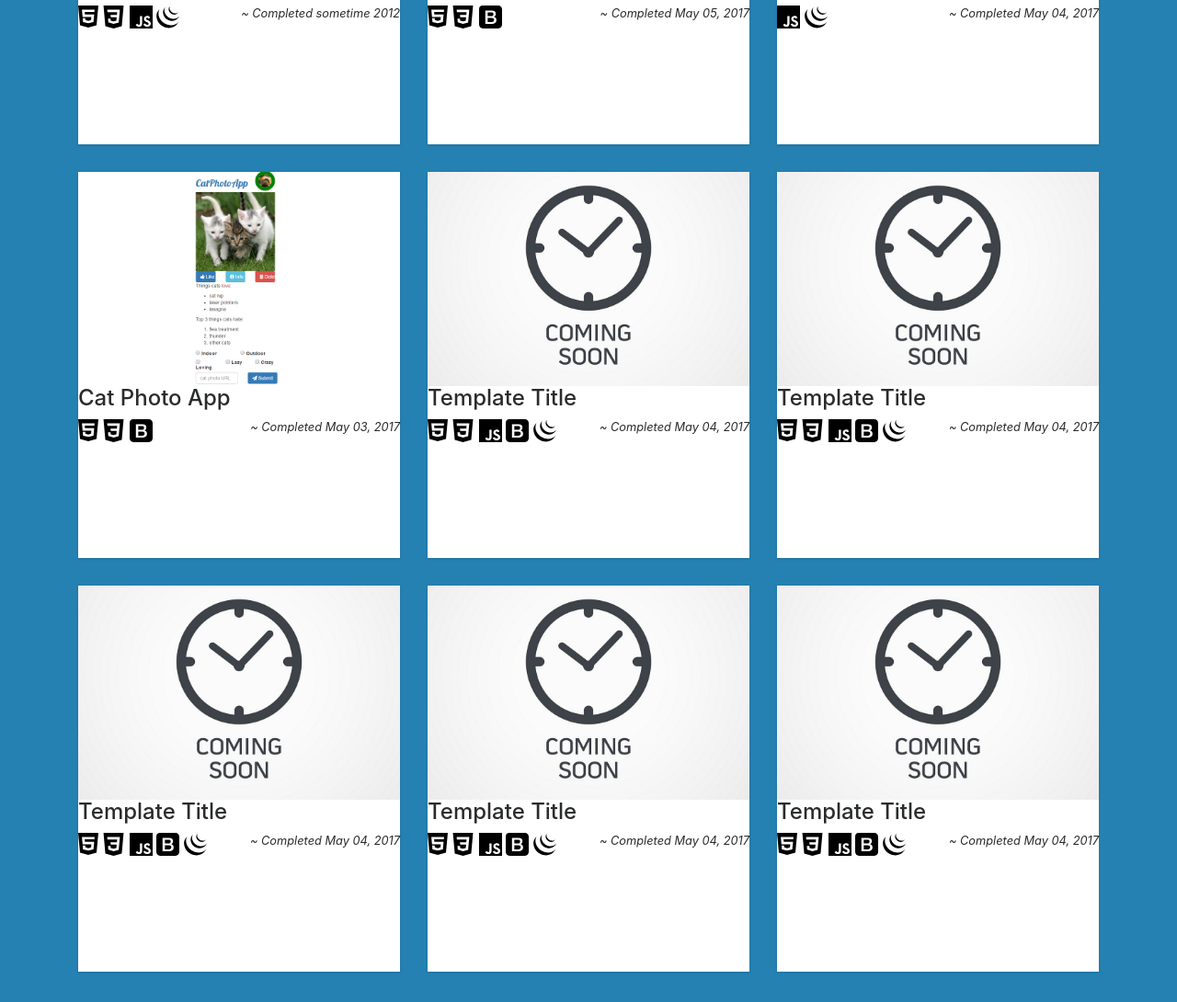
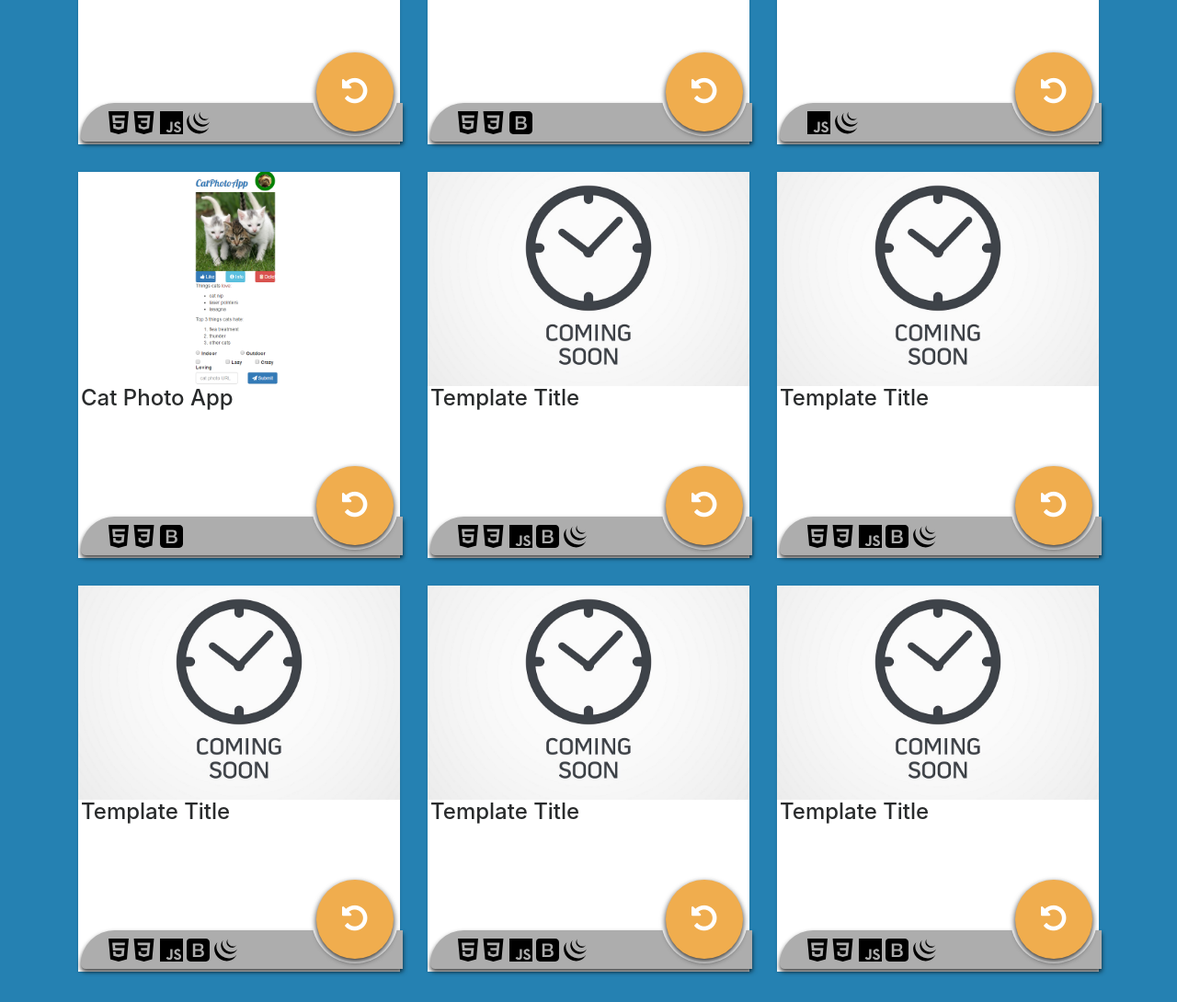
Before and after one commit to Squibs/Squibs.github.io, a plain HTML site: page index.html in a window 1280 px wide. Shown: the part 2202-3292 px from the top of the page at 92% size. Drawn offline with Linux system fonts and the light colour scheme.

Commit message:
Added card-front flip buttons, inoperable atm.

```diff
--- a/css/main.css
+++ b/css/main.css
@@ -8,6 +8,7 @@
 }
 
 .backstretch {
+	/* touch nothing here; iOS is a fickle beast */
 	background-color: #165F88;
 	padding-top: 6em;
 
@@ -197,12 +198,59 @@ h5 {
 	Card Styling
 	=============================
 */
-.card>* {
-	border-radius: : 0px;
+.card {
+	border: 0px;
 }
 
-.card {
-	border: 0px;
+.card .card-front, .card .card-back {
+	background-color: #FFF;
+}
+
+.card .card-content-footer {
+	background-color: #ADADAD;
+}
+
+.card .card-content-main {
+	position: absolute;
+	left: 3px;
+}
+
+.card .card-front .card-content-footer {
+	position: absolute;
+	bottom: 3px;
+	left: 3px;
+	width: 100%;
+	border-radius: 100px 0 0 15px;
+	padding: 8px 0 8px 30px;
+	box-shadow: 0px 3px 5px 0px rgba(0,0,0,0.75);
+}
+
+.card .card-back .card-content-footer {
+	position: absolute;
+	bottom: 3px;
+	right: 3px;
+	width: 100%;
+	border-radius: 0 100px 15px 0;
+	padding: 3px 0 2px 30px;
+	box-shadow: 0px 3px 5px 0px rgba(0,0,0,0.75);
+}
+
+/*
+	=============================
+	Card Flip-Over Button
+	=============================
+*/
+
+.card .card-front .card-flip-btn {
+	position: absolute;
+	bottom: 25%;
+	right: 3%;
+	border-radius: 50%;
+	background-color: #F0AD4E;
+	padding: 18px 28px 20px 28px;
+	font-size: 2em;
+	color: white;
+	box-shadow: 0px 3px 6px rgba(0, 0, 0, 0.75), 0px 3px 6px rgba(0, 0, 0, 0.16), 0px 0px 0px 5px rgba(255, 255, 255, 1);
 }
 
 /*
--- a/index.html
+++ b/index.html
@@ -77,7 +77,9 @@
 									<div class="card">
 
 										<div class="card-front">
+											<div class="card-image">
 												<img class="card-img-top img-fluid" src="img/screenshot-learning-to-necro-block.png" alt="Screenshot preview of Learning to Necro website.">
+											</div>
 											<div class="card-content">
 												<div class="card-content-main">
 													<h4>Learning to Necro</h4>
@@ -87,18 +89,20 @@
 													<img src="img/icon-css3.svg" alt="CSS3 icon" width="25">
 													<img src="img/icon-javascript.svg" alt="Javascript icon" width="25">
 													<img src="img/icon-jquery.svg" alt="jQuery icon" width="25">
-													<small class="float-right"><em>~ Completed sometime 2012</em></small>
+													<div class="card-flip-btn"><i class="fa fa-undo"></i></div>
 												</div>
 											</div>
 										</div> <!-- end front panel -->
 
 										<div class="card-back">
+											<div class="card-content">
 												<div class="card-content-main">
 													<h4>Learning to Necro</h4>
 													<p>One of my first projects. Around the release of <em>Guild Wars 2</em>, I built this website as a way to learn more about html. While it may not serve a real purpose for players in the game today, I can look back at this being a first stepping stone into learning more about web development.</p>
 												</div>
 												<div class="card-content-footer">
-												<a href="http://learningtonecro.com/" class="btn btn-primary float-right" target="_blank"><i class="fa fa-external-link"> View Site</i></a>
+													<a href="http://learningtonecro.com/" class="btn btn-primary" target="_blank"><i class="fa fa-external-link"> View Site</i></a>
+												</div>
 											</div>
 										</div> <!-- end back panel -->
 									</div>
@@ -120,18 +124,20 @@
 													<img src="img/icon-html5.svg" alt="HTML5 icon" width="21.5">
 													<img src="img/icon-css3.svg" alt="CSS3 icon" width="25">
 													<img src="img/icon-bootstrap.svg" alt="BootStrap icon" width="25">
-													<small class="float-right"><em>~ Completed May 05, 2017</em></small>
+													<div class="card-flip-btn"><i class="fa fa-undo"></i></div>
 												</div>
 											</div>
 										</div> <!-- end front panel -->
 
 										<div class="card-back">
+											<div class="card-content">
 												<div class="card-content-main">
 													<h4>Tribute Page</h4>
 													<p>The first basic front end development project I created for <em>freeCodeCamp</em>. I made a tribute page to John M. Keynes a 20th century British economist.</p>
 												</div>
 												<div class="card-content-footer">
-												<a href="https://codepen.io/Sulph/full/XRavGG/" class="btn btn-primary float-right" target="_blank"><i class="fa fa-codepen"></i> View Site</a>
+													<a href="https://codepen.io/Sulph/full/XRavGG/" class="btn btn-primary" target="_blank"><i class="fa fa-codepen"></i> View Site</a>
+												</div>
 											</div>
 										</div> <!-- end back panel -->
 									</div>
@@ -152,18 +158,20 @@
 												<div class="card-content-footer">
 													<img src="img/icon-javascript.svg" alt="Javascript icon" width="25">
 													<img src="img/icon-jquery.svg" alt="jQuery icon" width="25">
-													<small class="float-right"><em>~ Completed May 04, 2017</em></small>
+													<div class="card-flip-btn"><i class="fa fa-undo"></i></div>
 												</div>
 											</div>
 										</div> <!-- end front panel -->
 
 										<div class="card-back">
+											<div class="card-content">
 												<div class="card-content-main">
 													<h4>jQuery Playground</h4>
 													<p>A playground used in several freeCodeCamp challenges teaching about how to use various jQuery commands. While this is not very much of a project to show off, I believe it is a good thing to recognize a simple project that allows you to test the many functions of jQuery.</p>
 												</div>
 												<div class="card-content-footer">
-												<a href="https://codepen.io/Sulph/pen/aWEyaK" class="btn btn-primary float-right" target="_blank"><i class="fa fa-codepen"></i> View Site</a>
+													<a href="https://codepen.io/Sulph/pen/aWEyaK" class="btn btn-primary" target="_blank"><i class="fa fa-codepen"></i> View Site</a>
+												</div>
 											</div>
 										</div> <!-- end back panel -->
 									</div>
@@ -185,18 +193,20 @@
 													<img src="img/icon-html5.svg" alt="HTML5 icon" width="21.5">
 													<img src="img/icon-css3.svg" alt="CSS3 icon" width="25">
 													<img src="img/icon-bootstrap.svg" alt="BootStrap icon" width="25">
-													<small class="float-right"><em>~ Completed May 03, 2017</em></small>
+													<div class="card-flip-btn"><i class="fa fa-undo"></i></div>
 												</div>
 											</div>
 										</div> <!-- end front panel -->
 
 										<div class="card-back">
+											<div class="card-content">
 												<div class="card-content-main">
 													<h4>Cat Photo App</h4>
 													<p>Simple starting project. Teachings of responsive design were made as well as the basic foundations of html, css, and bootstrap were taught in this lesson/project. This was made to fit the size of a fairly small screen-sized phone.</p>
 												</div>
 												<div class="card-content-footer">
-												<a href="https://codepen.io/Sulph/pen/qmPGwq" class="btn btn-primary float-right" target="_blank"><i class="fa fa-codepen"></i> View Site</a>
+													<a href="https://codepen.io/Sulph/pen/qmPGwq" class="btn btn-primary" target="_blank"><i class="fa fa-codepen"></i> View Site</a>
+												</div>
 											</div>
 										</div> <!-- end back panel -->
 									</div>
@@ -220,18 +230,20 @@
 													<img src="img/icon-javascript.svg" alt="Javascript icon" width="25">
 													<img src="img/icon-bootstrap.svg" alt="BootStrap icon" width="25">
 													<img src="img/icon-jquery.svg" alt="jQuery icon" width="25">
-													<small class="float-right"><em>~ Completed May 04, 2017</em></small>
+													<div class="card-flip-btn"><i class="fa fa-undo"></i></div>
 												</div>
 											</div>
 										</div> <!-- end front panel -->
 
 										<div class="card-back">
+											<div class="card-content">
 												<div class="card-content-main">
 													<h4>Template Title</h4>
 													<p>Lorem ipsum dolor sit amet, consectetur adipiscing elit. Pellentesque vulputate mauris eget lectus blandit mattis. In mollis turpis at sodales fringilla. Quisque vitae mi non ipsum ornare cursus eget sed tortor. Morbi pretium feugiat scelerisque. Mauris aliquam id lorem ac tristique.</p>
 												</div>
 												<div class="card-content-footer">
-												<a href="#" class="btn btn-primary float-right">Button</a>
+													<a href="#" class="btn btn-primary">Button</a>
+												</div>
 											</div>
 										</div> <!-- end back panel -->
 									</div>
@@ -255,18 +267,20 @@
 													<img src="img/icon-javascript.svg" alt="Javascript icon" width="25">
 													<img src="img/icon-bootstrap.svg" alt="BootStrap icon" width="25">
 													<img src="img/icon-jquery.svg" alt="jQuery icon" width="25">
-													<small class="float-right"><em>~ Completed May 04, 2017</em></small>
+													<div class="card-flip-btn"><i class="fa fa-undo"></i></div>
 												</div>
 											</div>
 										</div> <!-- end front panel -->
 
 										<div class="card-back">
+											<div class="card-content">
 												<div class="card-content-main">
 													<h4>Template Title</h4>
 													<p>Lorem ipsum dolor sit amet, consectetur adipiscing elit. Pellentesque vulputate mauris eget lectus blandit mattis. In mollis turpis at sodales fringilla. Quisque vitae mi non ipsum ornare cursus eget sed tortor. Morbi pretium feugiat scelerisque. Mauris aliquam id lorem ac tristique.</p>
 												</div>
 												<div class="card-content-footer">
-												<a href="#" class="btn btn-primary float-right">Button</a>
+													<a href="#" class="btn btn-primary">Button</a>
+												</div>
 											</div>
 										</div> <!-- end back panel -->
 									</div>
@@ -290,18 +304,20 @@
 													<img src="img/icon-javascript.svg" alt="Javascript icon" width="25">
 													<img src="img/icon-bootstrap.svg" alt="BootStrap icon" width="25">
 													<img src="img/icon-jquery.svg" alt="jQuery icon" width="25">
-													<small class="float-right"><em>~ Completed May 04, 2017</em></small>
+													<div class="card-flip-btn"><i class="fa fa-undo"></i></div>
 												</div>
 											</div>
 										</div> <!-- end front panel -->
 
 										<div class="card-back">
+											<div class="card-content">
 												<div class="card-content-main">
 													<h4>Template Title</h4>
 													<p>Lorem ipsum dolor sit amet, consectetur adipiscing elit. Pellentesque vulputate mauris eget lectus blandit mattis. In mollis turpis at sodales fringilla. Quisque vitae mi non ipsum ornare cursus eget sed tortor. Morbi pretium feugiat scelerisque. Mauris aliquam id lorem ac tristique.</p>
 												</div>
 												<div class="card-content-footer">
-												<a href="#" class="btn btn-primary float-right">Button</a>
+													<a href="#" class="btn btn-primary">Button</a>
+												</div>
 											</div>
 										</div> <!-- end back panel -->
 									</div>
@@ -325,18 +341,20 @@
 													<img src="img/icon-javascript.svg" alt="Javascript icon" width="25">
 													<img src="img/icon-bootstrap.svg" alt="BootStrap icon" width="25">
 													<img src="img/icon-jquery.svg" alt="jQuery icon" width="25">
-													<small class="float-right"><em>~ Completed May 04, 2017</em></small>
+													<div class="card-flip-btn"><i class="fa fa-undo"></i></div>
 												</div>
 											</div>
 										</div> <!-- end front panel -->
 
 										<div class="card-back">
+											<div class="card-content">
 												<div class="card-content-main">
 													<h4>Template Title</h4>
 													<p>Lorem ipsum dolor sit amet, consectetur adipiscing elit. Pellentesque vulputate mauris eget lectus blandit mattis. In mollis turpis at sodales fringilla. Quisque vitae mi non ipsum ornare cursus eget sed tortor. Morbi pretium feugiat scelerisque. Mauris aliquam id lorem ac tristique.</p>
 												</div>
 												<div class="card-content-footer">
-												<a href="#" class="btn btn-primary float-right">Button</a>
+													<a href="#" class="btn btn-primary">Button</a>
+												</div>
 											</div>
 										</div> <!-- end back panel -->
 									</div>
@@ -360,18 +378,20 @@
 													<img src="img/icon-javascript.svg" alt="Javascript icon" width="25">
 													<img src="img/icon-bootstrap.svg" alt="BootStrap icon" width="25">
 													<img src="img/icon-jquery.svg" alt="jQuery icon" width="25">
-													<small class="float-right"><em>~ Completed May 04, 2017</em></small>
+													<div class="card-flip-btn"><i class="fa fa-undo"></i></div>
 												</div>
 											</div>
 										</div> <!-- end front panel -->
 
 										<div class="card-back">
+											<div class="card-content">
 												<div class="card-content-main">
 													<h4>Template Title</h4>
 													<p>Lorem ipsum dolor sit amet, consectetur adipiscing elit. Pellentesque vulputate mauris eget lectus blandit mattis. In mollis turpis at sodales fringilla. Quisque vitae mi non ipsum ornare cursus eget sed tortor. Morbi pretium feugiat scelerisque. Mauris aliquam id lorem ac tristique.</p>
 												</div>
 												<div class="card-content-footer">
-												<a href="#" class="btn btn-primary float-right">Button</a>
+													<a href="#" class="btn btn-primary">Button</a>
+												</div>
 											</div>
 										</div> <!-- end back panel -->
 									</div>
@@ -412,6 +432,8 @@
 	TODO:
 		* Section, Article tags
 		* Possible parallax background
+		* Card Stylings
+		* Card Flip button
 	-->
 
 </html>
```
Lines whose indentation alone changed are shown as unchanged.
